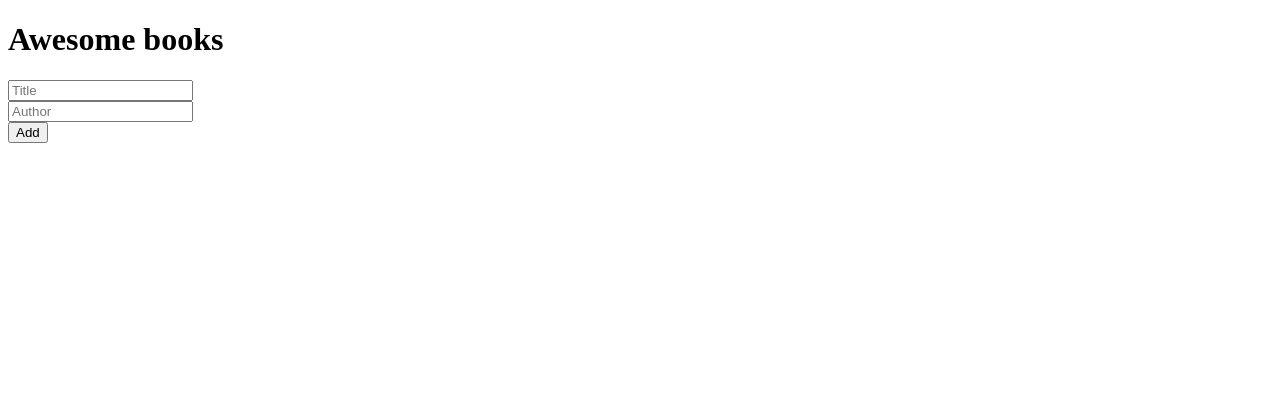
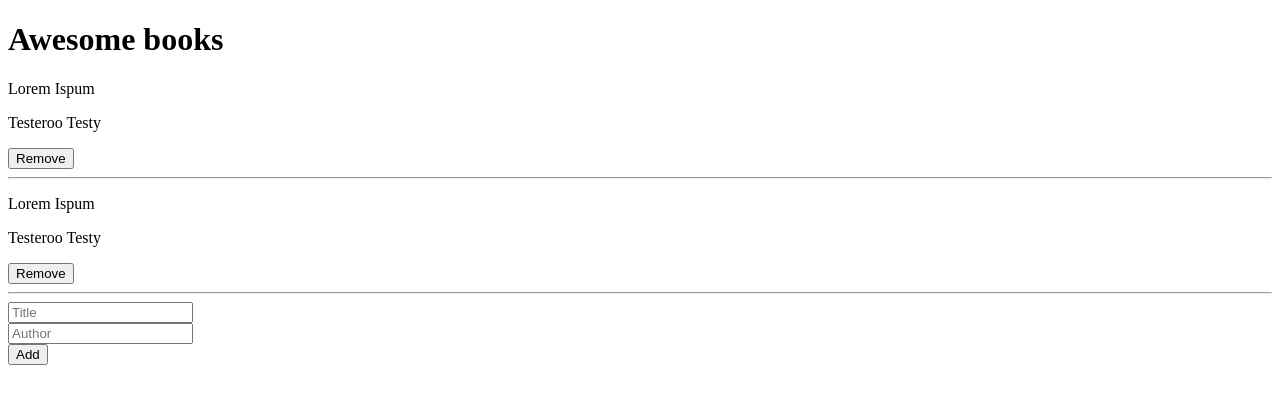
Before and after one commit to bamsi/awesome-books, a plain HTML site: page index.html in a window 1280 px wide. Drawn offline with Linux system fonts and the light colour scheme.

Commit message:
Add remove book section

```diff
--- a/index.html
+++ b/index.html
@@ -11,6 +11,20 @@
       <header>
         <h1>Awesome books</h1>
       </header>
+      <section class="remove">
+        <div>
+          <p>Lorem Ispum</p>
+          <p>Testeroo Testy</p>
+          <button type="submit">Remove</button>
+          <hr>
+        </div>
+        <div>
+          <p>Lorem Ispum</p>
+          <p>Testeroo Testy</p>
+          <button type="submit">Remove</button>
+          <hr>
+        </div>
+      </section>
       <!--add books form-->
       <form action="">
         <div><input type="text" placeholder="Title" /></div>
```
